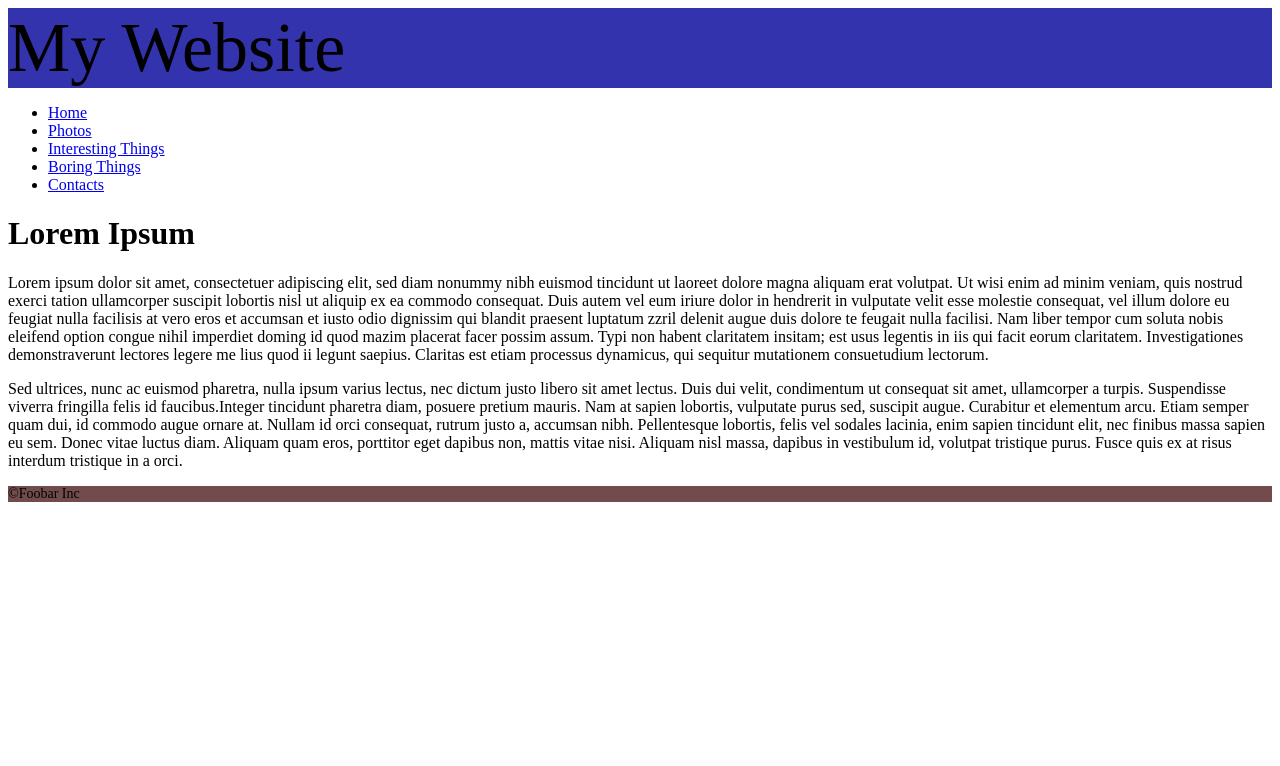
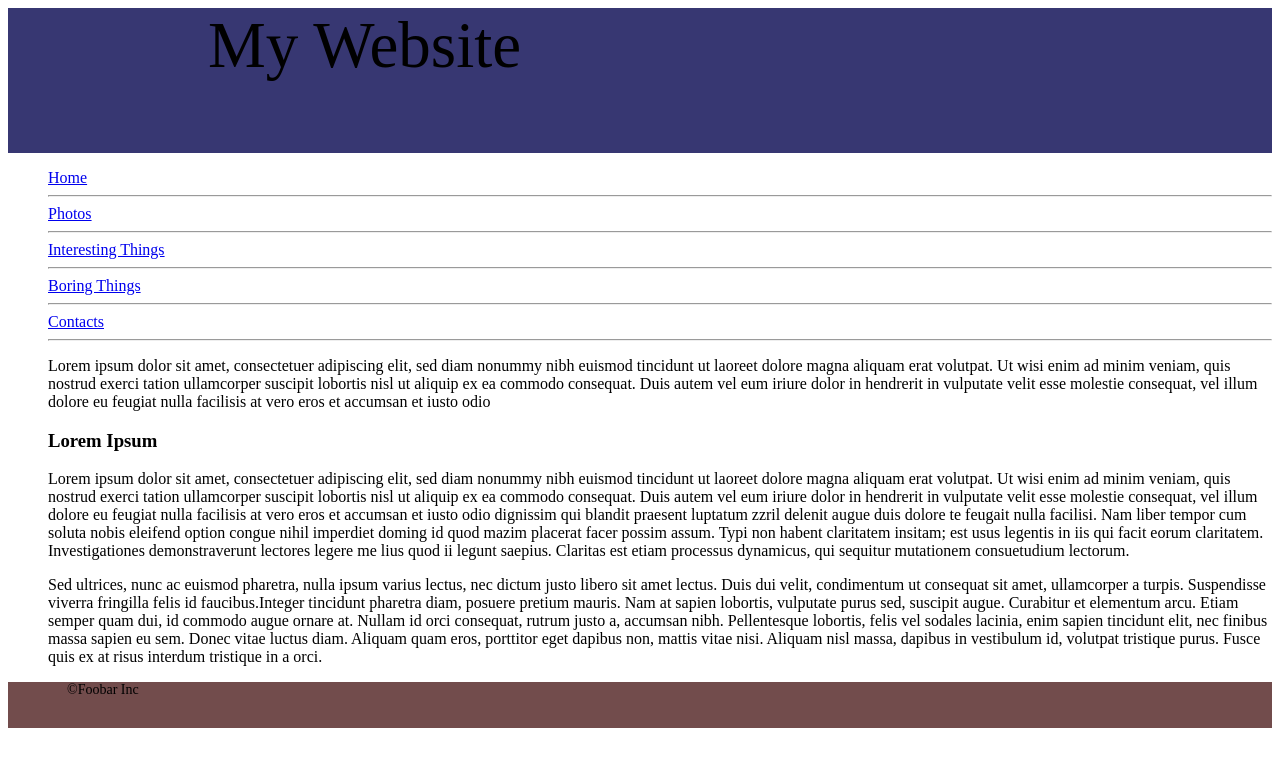
Before and after one commit to TalithaVictoria/codingclass, a plain HTML site: page assignments/NumberOne/index.html/index.html in a window 1280 px wide. Drawn offline with Linux system fonts and the light colour scheme.

Commit message:
once again I struggled

```diff
--- a/assignments/NumberOne/css/style.css
+++ b/assignments/NumberOne/css/style.css
@@ -1,11 +1,22 @@
 .main-header {
 	padding-right: 50px;
-	font-size: 70px;
-	background-color: #3333AD;
-
+	font-size: 65px;
+	background-color:#373772;
+    padding-left: 200px;
+    padding-bottom: 70px;
 }
 .main-footer {
-	padding-right: 75px;
+	padding-right: 90px;
 	font-size: 14px ;
 	background-color: #724C4C;
+	padding-left: 59px;
+	padding-bottom: 30px;
 }
+.page-navigation {
+	list-style: none;
+
+.{
+	border-bottom: ;
+	border-bottom: 1px solid #000;
+	padding: 45px ;
+}
--- a/assignments/NumberOne/index.html/index.html
+++ b/assignments/NumberOne/index.html/index.html
@@ -6,24 +6,30 @@
     <link rel="stylesheet" type="text/css" href="../css/style.css" />
   </head>
   <body>
+  <div class="container">
   <header class="main-header">My Website</header>
-  <ul>
-     <li><a href="index.html">Home</a></li>
-        <li><a href="photos.html">Photos</a></li>
-        <li><a href="interesting-things">Interesting Things</a></li>
-        <li><a href="boring-things">Boring Things</a></li>
-        <li><a href="contacts">Contacts</a></li>
-        </ul>
+  <div class="main-content">
+  <ul> <div>
+  <nav class="page-navigation" id="navigation">
+     <li><a href="index.html">Home</a></li> <hr>
+        <li><a href="photos.html">Photos</a></li> <hr>
+        <li><a href="interesting-things">Interesting Things</a></li> <hr>
+        <li><a href="boring-things">Boring Things</a></li> <hr>
+        <li><a href="contacts">Contacts</a></li> <hr>
+        <p>Lorem ipsum dolor sit amet, consectetuer adipiscing elit, sed diam nonummy nibh euismod tincidunt ut laoreet dolore magna aliquam erat volutpat. Ut wisi enim ad minim veniam, quis nostrud exerci tation ullamcorper suscipit lobortis nisl ut aliquip ex ea commodo consequat. Duis autem vel eum iriure dolor in hendrerit in vulputate velit esse molestie consequat, vel illum dolore eu feugiat nulla facilisis at vero eros et accumsan et iusto odio</p
+       </ul></div>
 
-
-<h1>Lorem Ipsum</h1>
-      <p>
+<h3 class="lorem">Lorem Ipsum</h3>
+      <p class="first-paragraph">
       Lorem ipsum dolor sit amet, consectetuer adipiscing elit, sed diam nonummy nibh euismod tincidunt ut laoreet dolore magna aliquam erat volutpat. Ut wisi enim ad minim veniam, quis nostrud exerci tation ullamcorper suscipit lobortis nisl ut aliquip ex ea commodo consequat. Duis autem vel eum iriure dolor in hendrerit in vulputate velit esse molestie consequat, vel illum dolore eu feugiat nulla facilisis at vero eros et accumsan et iusto odio dignissim qui blandit praesent luptatum zzril delenit augue duis dolore te feugait nulla facilisi. Nam liber tempor cum soluta nobis eleifend option congue nihil imperdiet doming id quod mazim placerat facer possim assum. Typi non habent claritatem insitam; est usus legentis in iis qui facit eorum claritatem. Investigationes demonstraverunt lectores legere me lius quod ii legunt saepius. Claritas est etiam processus dynamicus, qui sequitur mutationem consuetudium lectorum.
       </p>
-      <p>
+      <p class="second-paragraph">
       Sed ultrices, nunc ac euismod pharetra, nulla ipsum varius lectus, nec dictum justo libero sit amet lectus. Duis dui velit, condimentum ut consequat sit amet, ullamcorper a turpis. Suspendisse viverra fringilla felis id faucibus.Integer tincidunt pharetra diam, posuere pretium mauris. Nam at sapien lobortis, vulputate purus sed, suscipit augue. Curabitur et elementum arcu. Etiam semper quam dui, id commodo augue ornare at. Nullam id orci consequat, rutrum justo a, accumsan nibh. Pellentesque lobortis, felis vel sodales lacinia, enim sapien tincidunt elit, nec finibus massa sapien eu sem. Donec vitae luctus diam. Aliquam quam eros, porttitor eget dapibus non, mattis vitae nisi. Aliquam nisl massa, dapibus in vestibulum id, volutpat tristique purus. Fusce quis ex at risus interdum tristique in a orci.
 </p>
     </ul>
+    </div><!-- end div.main-continer -->
     <footer class="main-footer">  ©Foobar Inc </footer>
+    </nav>
+    </div><!-- end div.main-content -->
   </body>
 </html>
```
